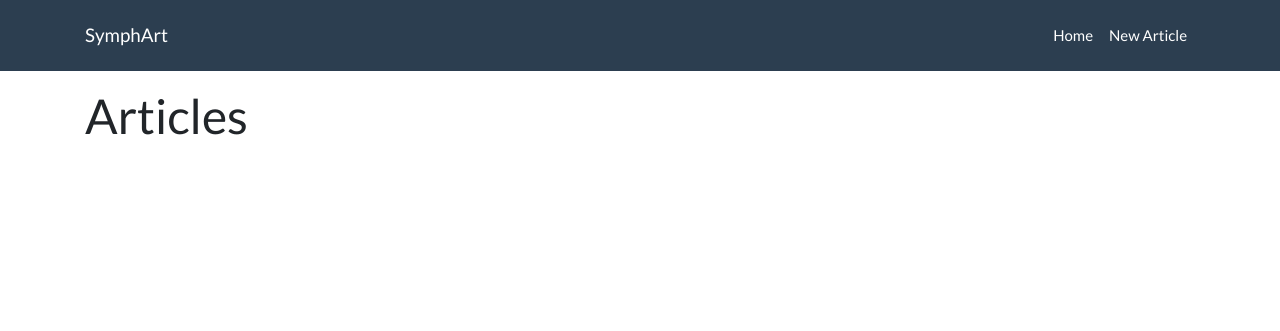
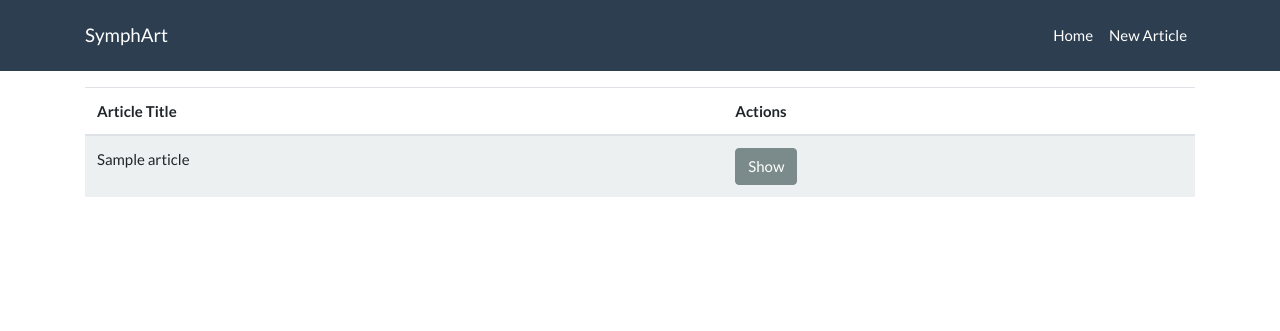
Before and after one commit to dzonint/symphart, a Symfony app: template templates/articles/index.html.twig in a window 1280 px wide. Shown: the top 331 px of the page. Run offline with Twig, Linux system fonts and the light colour scheme; the template is opened without the code that fills it: most values are stand-ins (such as "Sample title", 1, 10 or a date in 2020); some libraries are stand-ins or nearby versions.

Commit message:
Add article list template

```diff
--- a/src/Controller/ArticleController.php
+++ b/src/Controller/ArticleController.php
@@ -13,7 +13,9 @@ class ArticleController extends AbstractController {
      * @Method({"GET"})
      */
     public function index() {
-        return $this->render('articles/index.html.twig');
+        $articles = ['Article 1', 'Article 2'];
+
+        return $this->render('articles/index.html.twig', ['articles' => $articles]);
     }
 }
 
--- a/templates/articles/index.html.twig
+++ b/templates/articles/index.html.twig
@@ -3,5 +3,26 @@
 {% block title %}SymphArt Articles{% endblock %}
 
 {% block body %}
-    <h1>Articles</h1>
+    {% if articles %}
+        <table class="table table-striped">
+            <thead>
+                <tr>
+                    <th>Article Title</th>
+                    <th>Actions</th>
+                </tr>
+            </thead>
+            <tbody>
+                {% for article in articles %}
+                    <tr>
+                        <td>{{ article }}</td>
+                        <td>
+                            <a href="/article/1" class="btn btn-dark">Show</a>
+                        </td>
+                    </tr>
+                {% endfor %}
+            </tbody>
+        </table>
+    {% else %}
+        <p>No articles to display.</p>
+    {% endif %}
 {% endblock %}
```
